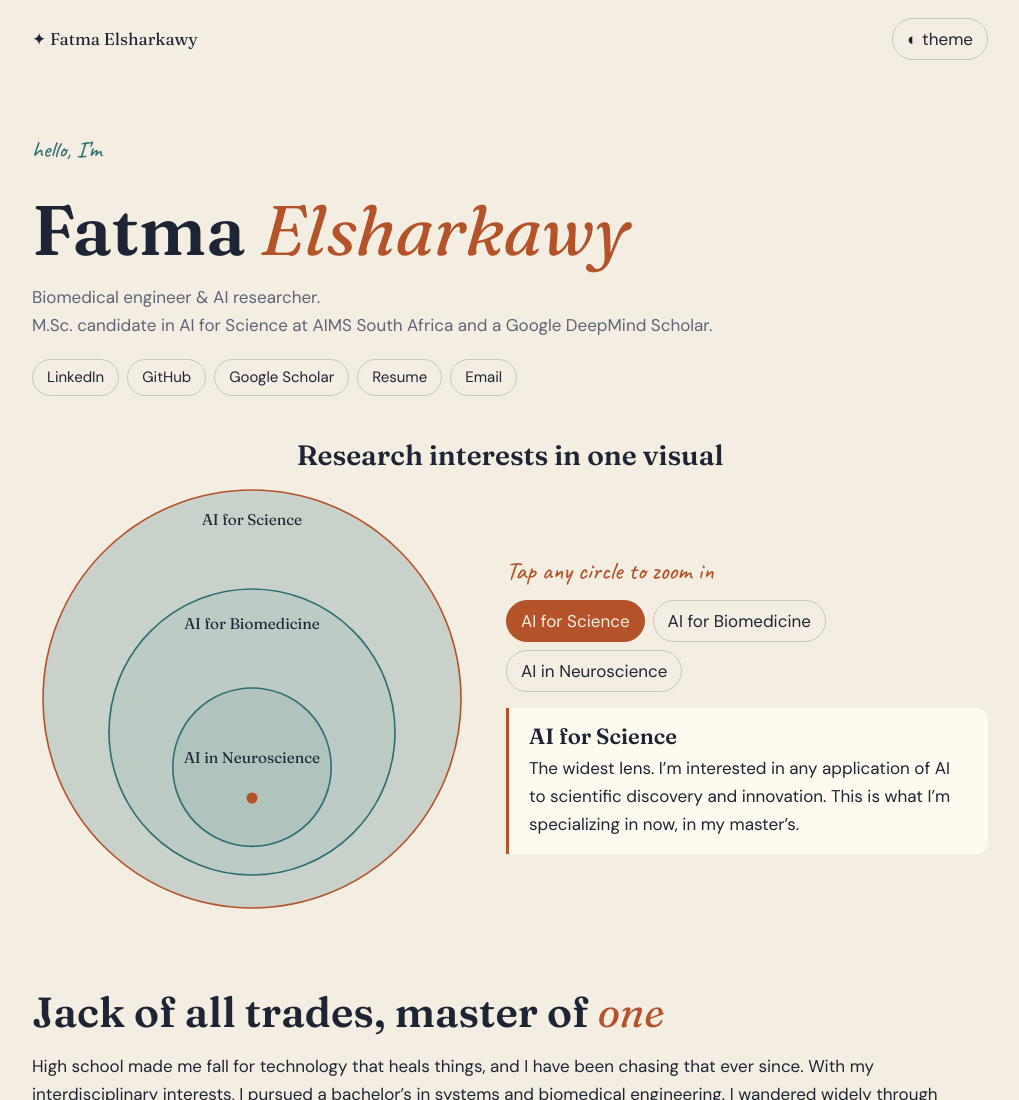
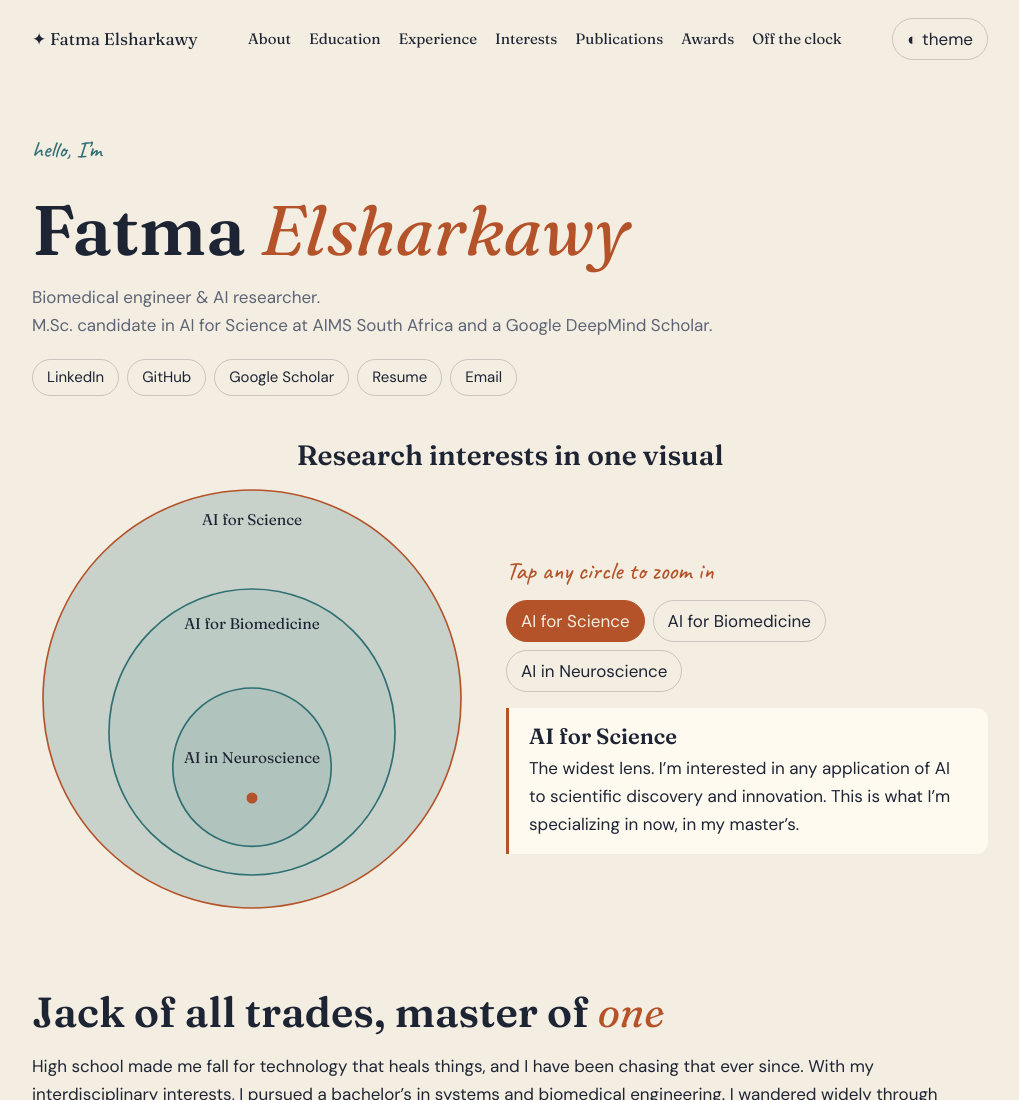
Before and after one commit to FatmaElsharkawy/FatmaElsharkawy.github.io, a plain HTML site: page index.html in a window 1280 px wide. Shown: the top 1100 px of the page, without its empty margins (130-1149 px from the left). Drawn offline with Linux system fonts and the light colour scheme.

Commit message:
Refactor index.html to add navigation and sections

```diff
--- a/index.html
+++ b/index.html
@@ -70,9 +70,14 @@ h2 em{color:var(--a);font-weight:400}
 ul.pub b{min-width:80px}
 .hob h3{font-size:24px;text-align:center;padding:14px 0}
 .tl p b{color:var(--ink);font-weight:500}
+.top{flex-wrap:wrap;gap:8px 18px}
+nav{display:flex;gap:4px 18px;flex-wrap:wrap}
+nav a{font:15px "DM Sans",system-ui,sans-serif;color:var(--muted);text-decoration:none;padding:2px 0;border-bottom:2px solid transparent}
+nav a:hover,nav a:focus{color:var(--ink);border-bottom-color:var(--a)}
+@media(max-width:860px){nav{order:3;width:100%;flex-wrap:nowrap;overflow-x:auto;white-space:nowrap;padding-bottom:4px}}
 footer{text-align:center;padding:70px 22px 50px;color:var(--muted)}footer h2{color:var(--ink)}
 </style></head><body>
-<div class="top"><a href="#">✦ Fatma Elsharkawy</a><button id="th" aria-label="Toggle light and dark">◐ theme</button></div>
+<div class="top"><a href="#">✦ Fatma Elsharkawy</a><nav aria-label="Sections"><a href="#about">About</a><a href="#education">Education</a><a href="#experience">Experience</a><a href="#interests">Interests</a><a href="#publications">Publications</a><a href="#awards">Awards</a><a href="#off-the-clock">Off the clock</a></nav><button id="th" aria-label="Toggle light and dark">◐ theme</button></div>
 <main>
 <header class="hero">
 <div>
@@ -96,29 +101,29 @@ footer{text-align:center;padding:70px 22px 50px;color:var(--muted)}footer h2{col
 </div>
 </header>
 
-<section><h2>Jack of all trades, master of <em>one</em></h2>
+<section id="about"><h2>Jack of all trades, master of <em>one</em></h2>
 <p>High school made me fall for technology that heals things, and I have been chasing that ever since. With my interdisciplinary interests, I pursued a bachelor’s in systems and biomedical engineering. I wandered widely through clinical engineering, embedded systems, data science and software, then dug deep into AI for biomedical applications, especially neuroscience and neuroengineering. My aim is to build AI that helps scientific discovery in the medical and neuro fields, which in turn requires the models themselves to be robust, interpretable and trustworthy.</p></section>
 
-<section><h2>Education</h2>
+<section id="education"><h2>Education</h2>
 <div class="grid">
 <div class="card"><small>2026 – 2027 (expected)</small><h3>M.Sc. in AI for Science</h3><p>AIMS South Africa, Cape Town. Full Google DeepMind Scholarship, one of 40 students selected across Africa.</p></div>
 <div class="card"><small>2021 – 2026</small><h3>B.Sc. in Systems &amp; Biomedical Engineering</h3><p>Cairo University. Distinction with honours, ranked 3rd of 80, GPA 3.85/4.00.</p></div></div></section>
 
-<section><h2>Research &amp; industry experience</h2>
+<section id="experience"><h2>Research &amp; industry experience</h2>
 <div class="tl" id="tl"></div></section>
 
-<section><h2>My AI night sky</h2>
+<section id="interests"><h2>My AI night sky</h2>
 <p>Topics I keep orbiting right now. Click a star.</p>
 <div class="panel" id="sp" aria-live="polite"><h3>AI + Neuroscience</h3>The centre of my sky: every star here pulls toward it.</div>
 <svg id="sky" viewBox="0 0 800 520" role="group" aria-label="Interests constellation"></svg></section>
 
-<section><h2>Publications &amp; presentations</h2>
+<section id="publications"><h2>Publications &amp; presentations</h2>
 <ul class="aw pub">
 <li><b>Preprint</b><span>M. H. Abdellatif*, <strong>F. S. Elsharkawy*</strong>, N. H. Qassem* et al. <a href="https://arxiv.org/abs/2610.05772"><em>Smart Navigation for Visual Prostheses in Virtual Reality: An End-to-End Framework for Priority-Based Scene Translation and Path Guidance.</em></a> arXiv:2610.05772, 2026. <small>*equal contribution</small></span></li>
 <li><b>Talk</b><span>Presenting the preprint above. Accepted abstract, Artificial Vision 2026, International Symposium on Visual Prosthetics, Aachen, Germany, 11–12 December 2026.</span></li>
 <li><b>Talk</b><span><strong>F. S. Elsharkawy</strong>, M. H. Abdellatif, N. H. Qassem et al. <em>From Simulation to Reality: An Autonomous AI-Based Smart Navigation Wearable System for Bionic Vision Prosthetics, a Pilot Study.</em> Accepted abstract, Artificial Vision 2026, Aachen, Germany, 11–12 December 2026.</span></li></ul></section>
 
-<section><h2>Awards &amp; recognition</h2>
+<section id="awards"><h2>Awards &amp; recognition</h2>
 <ul class="aw">
 <li><b>2025</b><span>Thesis research funding from ITIDA, ASRT and Misr El Kheir</span></li>
 <li><b>2024</b><span>Best Storytelling Award, NASA Space Apps Challenge, team <a href="https://www.spaceappschallenge.org/nasa-space-apps-2024/find-a-team/terratales/">TerraTales</a> (out of 9,990 teams)</span></li>
@@ -127,7 +132,7 @@ footer{text-align:center;padding:70px 22px 50px;color:var(--muted)}footer h2{col
 <li><b>2020</b><span>Bronze medal, Arab Mathematical Olympiad</span></li></ul>
 </section>
 
-<section><h2>Off the clock</h2><p class="note">the other side of me</p>
+<section id="off-the-clock"><h2>Off the clock</h2><p class="note">the other side of me</p>
 <p>When things get overwhelming, here is how I unwind.</p>
 <div class="grid">
 <div class="card hob"><h3>Pencil drawing</h3></div>
```
